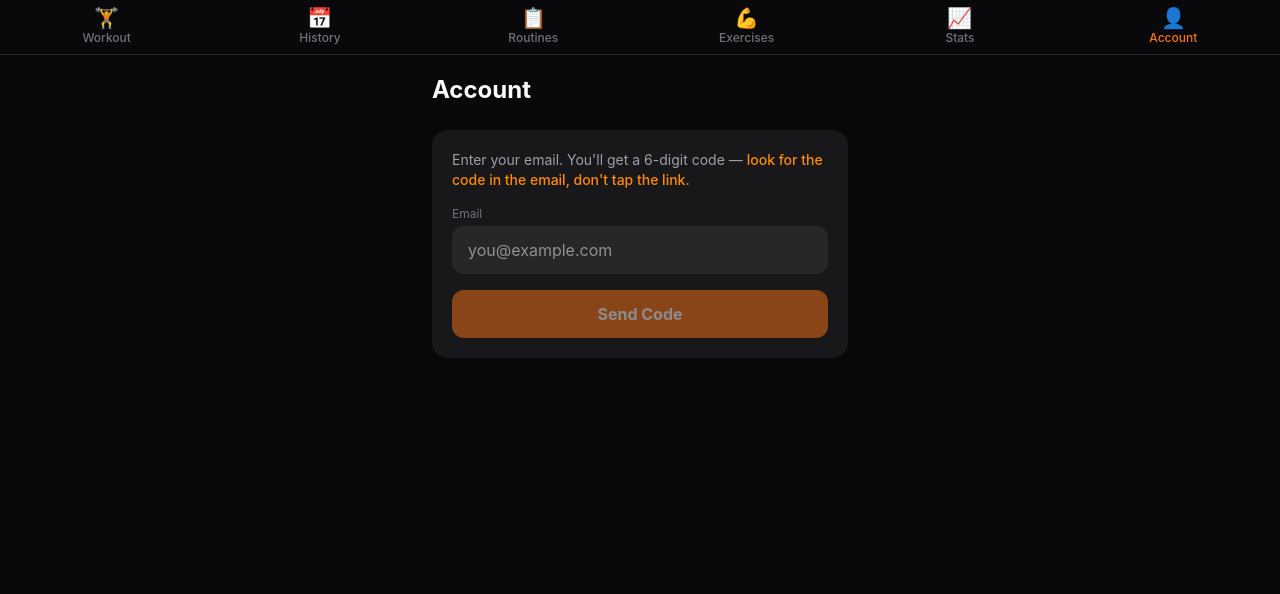
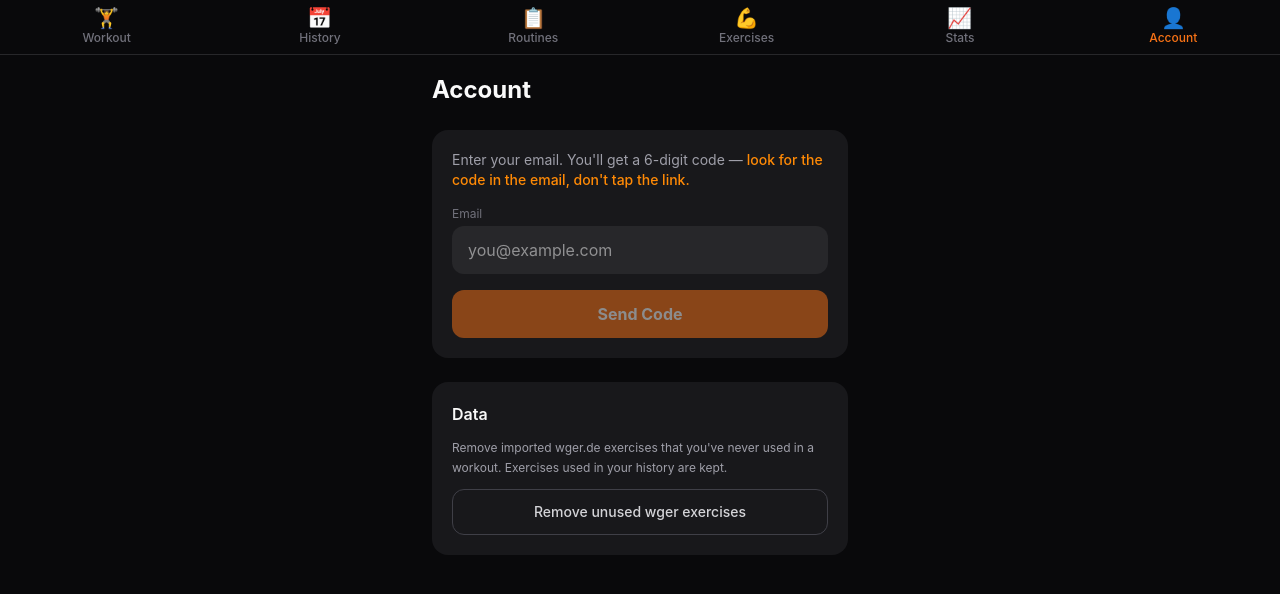
Before and after one commit to DirtyDario/IronLog, a SvelteKit app: page /settings in a window 1280 px wide. Shown: the top 594 px of the page. Built offline with nearby package versions, Linux system fonts and the light colour scheme; no server answers.

Commit message:
Settings: button to remove unused wger exercises

```diff
--- a/src/routes/settings/+page.svelte
+++ b/src/routes/settings/+page.svelte
@@ -1,12 +1,37 @@
 <script lang="ts">
 	import { auth } from '$lib/stores/auth';
 	import { supabase } from '$lib/supabase';
+	import { db } from '$lib/db/schema';
 
 	let email = $state('');
 	let otpCode = $state('');
 	let step = $state<'email' | 'code'>('email');
 	let loading = $state(false);
 	let error = $state<string | null>(null);
+
+	let wgerCleanupState = $state<'idle' | 'running' | 'done'>('idle');
+	let wgerCleanupCount = $state(0);
+
+	async function cleanupWgerExercises() {
+		wgerCleanupState = 'running';
+		// Find all wger exercise IDs
+		const wgerExercises = await db.exercises.filter((e) => e.id.startsWith('wger_')).toArray();
+		const wgerIds = new Set(wgerExercises.map((e) => e.id));
+
+		// Find which ones are used in any workout
+		const usedIds = new Set<string>();
+		const allWes = await db.workoutExercises.toArray();
+		for (const we of allWes) {
+			if (wgerIds.has(we.exerciseId)) usedIds.add(we.exerciseId);
+		}
+
+		// Delete only unused wger exercises
+		const toDelete = [...wgerIds].filter((id) => !usedIds.has(id));
+		await db.exercises.bulkDelete(toDelete);
+
+		wgerCleanupCount = toDelete.length;
+		wgerCleanupState = 'done';
+	}
 
 	async function sendOtp() {
 		if (!email.trim() || loading) return; // H15: guard double-submit
@@ -165,4 +190,25 @@
 			</button>
 		</div>
 	{/if}
+
+	<!-- Data cleanup -->
+	<div class="mt-6 rounded-2xl bg-zinc-900 p-5 flex flex-col gap-3">
+		<h2 class="text-base font-semibold">Data</h2>
+		<p class="text-xs text-zinc-400 leading-relaxed">
+			Remove imported wger.de exercises that you've never used in a workout. Exercises used in your history are kept.
+		</p>
+		{#if wgerCleanupState === 'done'}
+			<p class="text-sm text-green-400">
+				Done — {wgerCleanupCount} exercise{wgerCleanupCount === 1 ? '' : 's'} removed.
+			</p>
+		{:else}
+			<button
+				onclick={cleanupWgerExercises}
+				disabled={wgerCleanupState === 'running'}
+				class="w-full rounded-xl border border-zinc-700 py-3 text-sm font-medium text-zinc-300 active:bg-zinc-800 disabled:opacity-50"
+			>
+				{wgerCleanupState === 'running' ? 'Removing…' : 'Remove unused wger exercises'}
+			</button>
+		{/if}
+	</div>
 </div>
```
